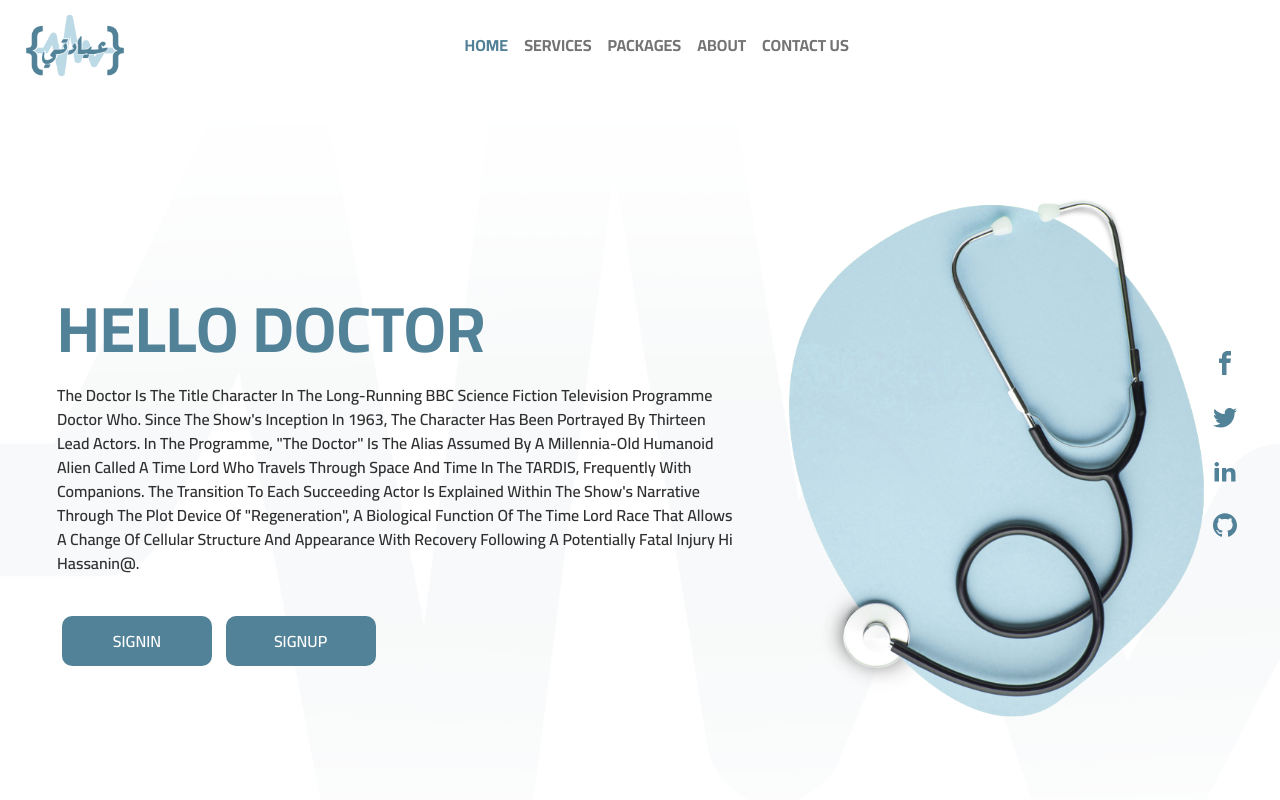
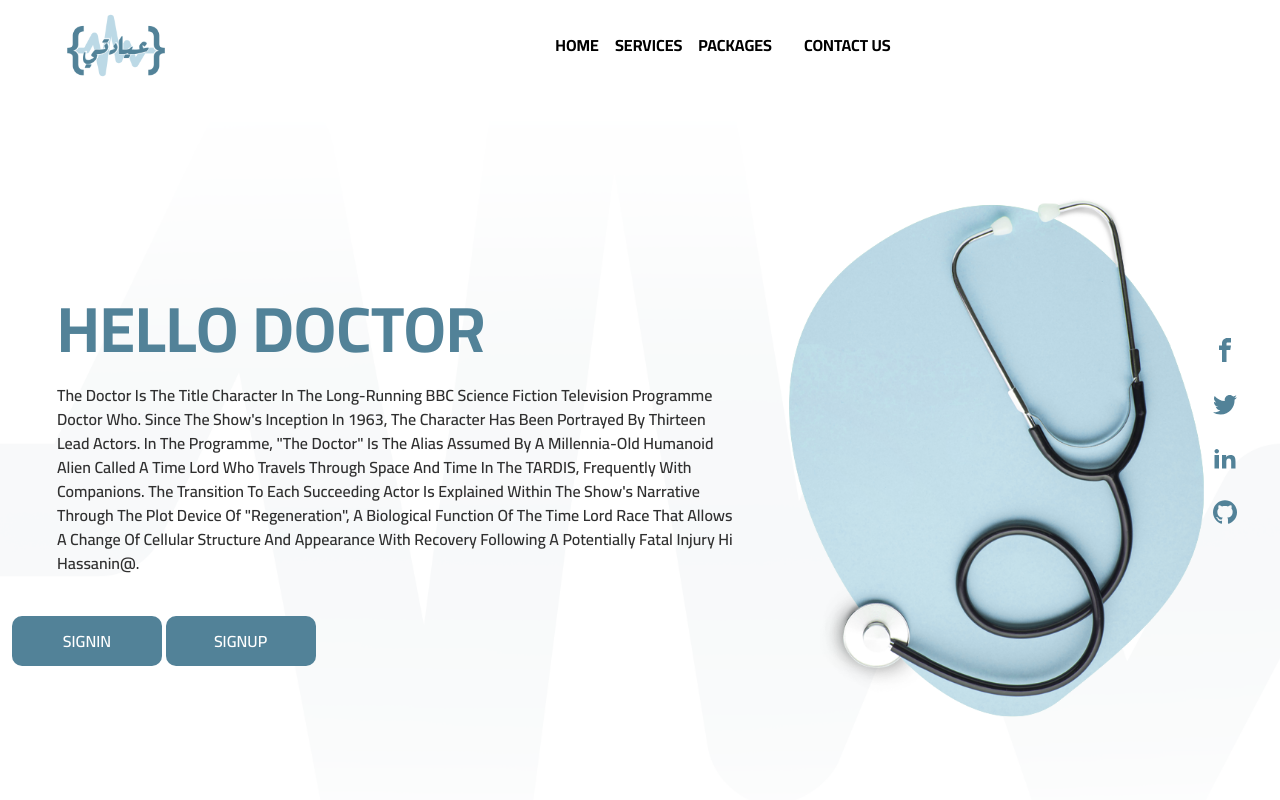
Before and after one commit to a-hassanein/Clinic-System, a React (Create React App) app: page / in a window 1280 px wide. Shown: the top 800 px of the page. Built offline with nearby package versions, Linux system fonts and the light colour scheme.

Commit message:
center nav

```diff
--- a/public/index.html
+++ b/public/index.html
@@ -15,6 +15,10 @@
       user's mobile device or desktop. See https://developers.google.com/web/fundamentals/web-app-manifest/
     -->
     <link rel="manifest" href="%PUBLIC_URL%/manifest.json" />
+
+
+
+    <link rel="stylesheet" href="https://cdn.jsdelivr.net/npm/bootstrap@4.6.1/dist/css/bootstrap.min.css" integrity="sha384-zCbKRCUGaJDkqS1kPbPd7TveP5iyJE0EjAuZQTgFLD2ylzuqKfdKlfG/eSrtxUkn" crossorigin="anonymous">
     <!--
       Notice the use of %PUBLIC_URL% in the tags above.
       It will be replaced with the URL of the `public` folder during the build.
@@ -29,6 +33,8 @@
   <body>
     <noscript>You need to enable JavaScript to run this app.</noscript>
     <div id="root"></div>
+    <script src="https://cdn.jsdelivr.net/npm/jquery@3.5.1/dist/jquery.slim.min.js" integrity="sha384-DfXdz2htPH0lsSSs5nCTpuj/zy4C+OGpamoFVy38MVBnE+IbbVYUew+OrCXaRkfj" crossorigin="anonymous"></script>
+<script src="https://cdn.jsdelivr.net/npm/bootstrap@4.6.1/dist/js/bootstrap.bundle.min.js" integrity="sha384-fQybjgWLrvvRgtW6bFlB7jaZrFsaBXjsOMm/tB9LTS58ONXgqbR9W8oWht/amnpF" crossorigin="anonymous"></script>
     <!--
       This HTML file is a template.
       If you open it directly in the browser, you will see an empty page.
--- a/src/Components/NavBar.js
+++ b/src/Components/NavBar.js
@@ -8,8 +8,7 @@ const NavBar = () => {
 
 
 
-      {/* <nav className="navbar navbar-expand-lg navbar-light">
-        <div className="container-fluid">
+      <nav className="navbar navbar-expand-lg navbar-light">
           <Link className="navbar-brand" to="/">
             <img src={require('../Images/logo.png')} alt="..logo" style={{width: "100%" , height:"100%" , maxWidth:"100px" , marginLeft:"50px"}} />
           </Link>
@@ -24,30 +23,29 @@ const NavBar = () => {
           >
             <span className="navbar-toggler-icon"></span>
           </button>
-          <div className="collapse navbar-collapse justify-contguent-center" id="navbarNav">
-            <ul className="navbar-nav">
+          <div className="collapse navbar-collapse " id="navbarNav" style={{justifyContent:"center"}}>
+            <ul className="navbar-nav  " >
               <li className="nav-item active">
-                <Link className="nav-link text-uppercase" to="/" style={{ color: "#528197" , fontWeight: "bold" }}>
+                <Link className="nav-link text-uppercase" to="/" style={{ color: "black" , fontWeight: "bold" }}>
                   Home
                 </Link>
               </li>
               <li className="nav-item text-uppercase">
-                <Link className="nav-link" to="/services" style={{fontWeight: "bold"}}>
+                <Link className="nav-link" to="/services" style={{ color: "black" ,fontWeight: "bold"}}>
                   Services
                 </Link>
               </li>
               <li className="nav-item text-uppercase">
-                <Link className="nav-link" to="/packages" style={{fontWeight: "bold"}}>
+                <Link className="nav-link" to="/packages"  style={{ color: "black" ,fontWeight: "bold"}}>
                   Packages
                 </Link>
               </li>
               <li className="nav-item text-uppercase">
-                <Link className="nav-link" to="/about" style={{fontWeight: "bold"}}>
-                  About
+                <Link className="nav-link" to="/about"  style={{ color: "black" ,fontWeight: "bold"}}>
                 </Link>
               </li>
               <li className="nav-item text-uppercase">
-                <Link className="nav-link" to="/contact" style={{fontWeight: "bold"}}>
+                <Link className="nav-link" to="/contact"  style={{ color: "black" ,fontWeight: "bold"}}>
                   Contact Us
                 </Link>
               </li>
@@ -55,12 +53,11 @@ const NavBar = () => {
           </div>
 
 
-        </div>
-      </nav> */}
+      </nav>
 
 
 
-      <Navbar bg="white" expand="lg">
+      {/* <Navbar bg="white" expand="lg" fill variant="pills">
     <Navbar.Brand>
      <Link className="navbar-brand" to="/">
             <img src={require('../Images/logo.png')} alt="..logo" style={{width: "100%" , height:"100%" , maxWidth:"100px" ,marginLeft:"25px" }} />
@@ -68,9 +65,9 @@ const NavBar = () => {
           </Navbar.Brand>
     <Navbar.Toggle aria-controls="basic-navbar-nav " />
 
-    <Navbar.Collapse id="basic-navbar-nav" style={{marginLeft:"25px"}}>
+    <Navbar.Collapse id="basic-navbar-nav" style={{marginLeft:"25px" , justifyContent:"center"}}>
 
-      <Nav className="me-auto offset-lg-3 offset-md-3 offset-sm-0 offset-xs-0" >
+      <Nav className="me-auto"  >
       <Link className="nav-link text-uppercase" to="/" style={{ color: "#528197" , fontWeight: "bold" }}>
                   Home
       </Link>
@@ -90,7 +87,7 @@ const NavBar = () => {
 
     </Navbar.Collapse>
 
-</Navbar>
+</Navbar> */}
 
 
 
```
